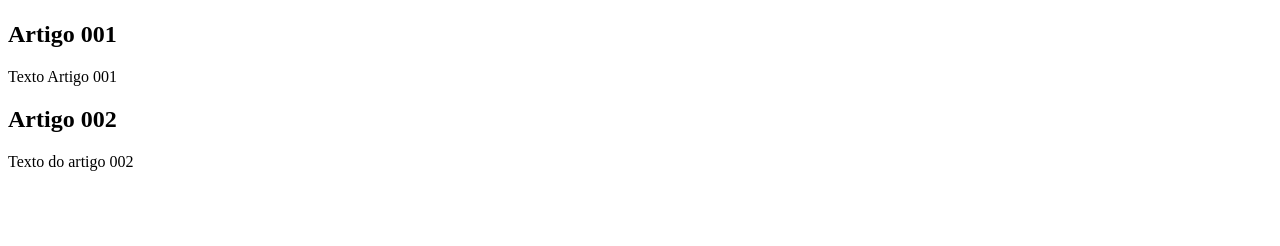
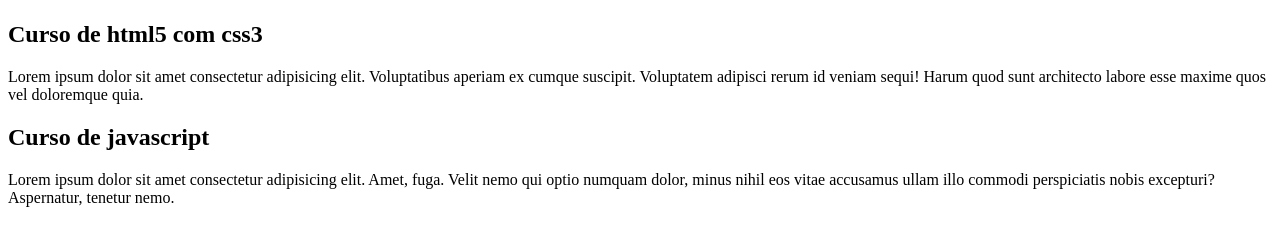
Before and after one commit to gabmats-creator/Projeto-site, a plain HTML site: page index.html in a window 1280 px wide. Drawn offline with Linux system fonts and the light colour scheme.

Commit message:
Comecei a escrever o conteúdo

```diff
--- a/index.html
+++ b/index.html
@@ -3,7 +3,7 @@
 <head>
     <meta charset="UTF-8">
     <meta name="viewport" content="width=device-width, initial-scale=1.0">
-    <title>Título do site</title>
+    <title>Cursos gratis</title>
 </head>
 <body>
     <main>
@@ -14,16 +14,16 @@
         </header>
         <article>
             <h2>
-                Artigo 001
+                Curso de html5 com css3
             </h2>
-            <p> Texto Artigo 001</p>
+            <p> Lorem ipsum dolor sit amet consectetur adipisicing elit. Voluptatibus aperiam ex cumque suscipit. Voluptatem adipisci rerum id veniam sequi! Harum quod sunt architecto labore esse maxime quos vel doloremque quia.</p>
         </article>
         <article>
             <h2>
-                Artigo 002
+                Curso de javascript
             </h2>
             <p>
-                Texto do artigo 002
+                Lorem ipsum dolor sit amet consectetur adipisicing elit. Amet, fuga. Velit nemo qui optio numquam dolor, minus nihil eos vitae accusamus ullam illo commodi perspiciatis nobis excepturi? Aspernatur, tenetur nemo.
             </p>
         </article>
     </main>
```
